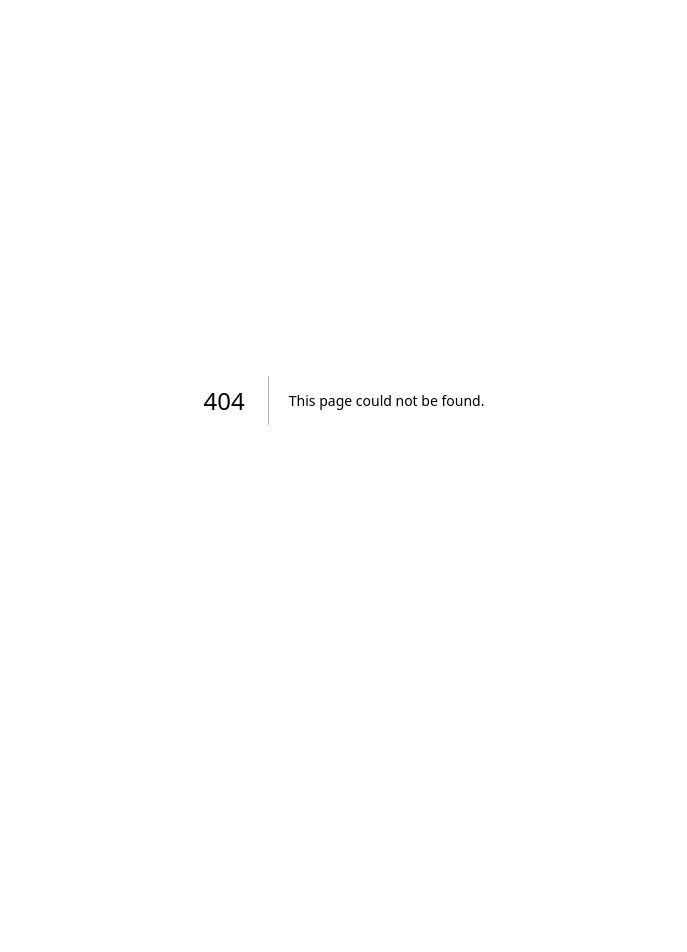
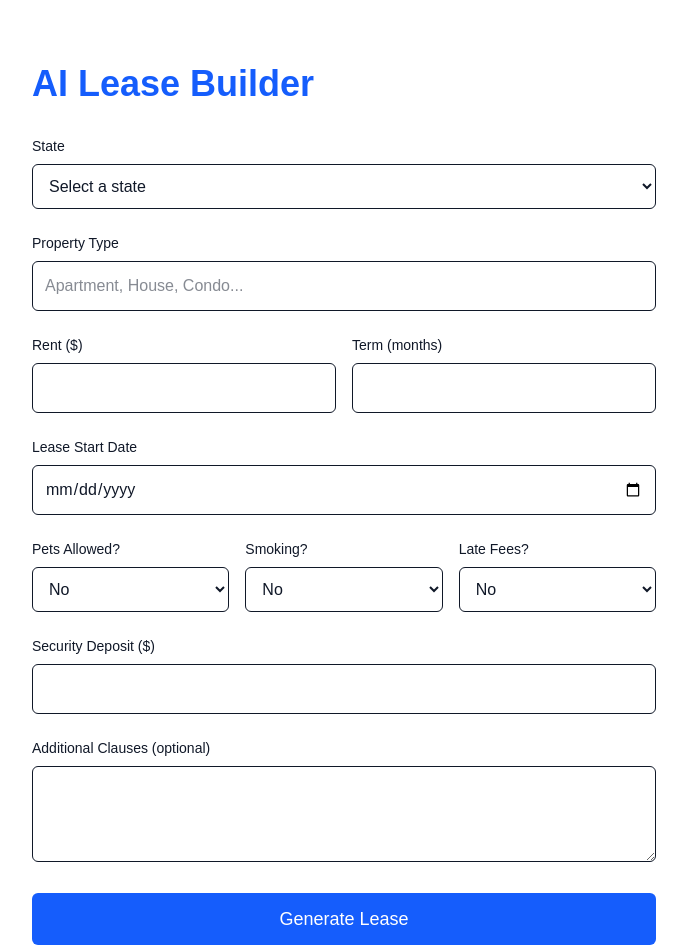
Before and after one commit to Shauliko/aileasebuilder, a Next.js app: page /generate-lease in a window 1280 px wide. Before the commit this address had no page. Shown: the top 952 px of the page, without its empty margins (296-983 px from the left). Before the commit the page ends 800 px from the top, so only its background shows below. Built offline with nearby package versions, Linux system fonts and the light colour scheme.

Commit message:
Added generate-lease page

```diff
--- /dev/null
+++ b/app/generate-lease/page.tsx
@@ -0,0 +1,182 @@
+"use client";
+
+import { useState } from "react";
+
+export default function GenerateLeasePage() {
+  const [loading, setLoading] = useState(false);
+  const [form, setForm] = useState({
+    state: "",
+    propertyType: "",
+    rent: "",
+    term: "",
+    startDate: "",
+    pets: "no",
+    smoking: "no",
+    lateFees: "no",
+    deposit: "",
+    extraClauses: ""
+  });
+
+  function updateField(key: string, value: string) {
+    setForm(prev => ({ ...prev, [key]: value }));
+  }
+
+  async function handleSubmit() {
+    setLoading(true);
+
+    try {
+      const res = await fetch("/api/generate-lease", {
+        method: "POST",
+        body: JSON.stringify(form)
+      });
+
+      const data = await res.json();
+      console.log("AI RESPONSE:", data);
+
+      alert("Lease generated! Check console output.");
+    } catch (e) {
+      console.error(e);
+      alert("Error generating lease");
+    }
+
+    setLoading(false);
+  }
+
+  return (
+    <div className="min-h-screen bg-white text-gray-900">
+      <div className="max-w-2xl mx-auto py-16 px-6">
+        <h1 className="text-4xl font-semibold text-blue-600 mb-8">
+          AI Lease Builder
+        </h1>
+
+        <div className="space-y-6">
+          {/* State */}
+          <div>
+            <label className="block mb-2 text-sm font-medium">State</label>
+            <select
+              className="border rounded-md w-full p-3"
+              onChange={(e) => updateField("state", e.target.value)}
+            >
+              <option value="">Select a state</option>
+              {[
+                "AL","AK","AZ","AR","CA","CO","CT","DE","FL","GA",
+                "HI","ID","IL","IN","IA","KS","KY","LA","ME","MD",
+                "MA","MI","MN","MS","MO","MT","NE","NV","NH","NJ",
+                "NM","NY","NC","ND","OH","OK","OR","PA","RI","SC",
+                "SD","TN","TX","UT","VT","VA","WA","WV","WI","WY"
+              ].map(s => <option key={s}>{s}</option>)}
+            </select>
+          </div>
+
+          {/* Property Type */}
+          <div>
+            <label className="block mb-2 text-sm font-medium">Property Type</label>
+            <input
+              className="border rounded-md w-full p-3"
+              placeholder="Apartment, House, Condo..."
+              onChange={(e) => updateField("propertyType", e.target.value)}
+            />
+          </div>
+
+          {/* Rent + Term */}
+          <div className="grid grid-cols-2 gap-4">
+            <div>
+              <label className="block mb-2 text-sm font-medium">Rent ($)</label>
+              <input
+                className="border rounded-md w-full p-3"
+                type="number"
+                onChange={(e) => updateField("rent", e.target.value)}
+              />
+            </div>
+
+            <div>
+              <label className="block mb-2 text-sm font-medium">Term (months)</label>
+              <input
+                className="border rounded-md w-full p-3"
+                type="number"
+                onChange={(e) => updateField("term", e.target.value)}
+              />
+            </div>
+          </div>
+
+          {/* Start Date */}
+          <div>
+            <label className="block mb-2 text-sm font-medium">Lease Start Date</label>
+            <input
+              type="date"
+              className="border rounded-md w-full p-3"
+              onChange={(e) => updateField("startDate", e.target.value)}
+            />
+          </div>
+
+          {/* Pets / Smoking / Late Fees */}
+          <div className="grid grid-cols-3 gap-4">
+            {/* Pets */}
+            <div>
+              <label className="block mb-2 text-sm font-medium">Pets Allowed?</label>
+              <select
+                className="border rounded-md w-full p-3"
+                onChange={(e) => updateField("pets", e.target.value)}
+              >
+                <option value="no">No</option>
+                <option value="yes">Yes</option>
+              </select>
+            </div>
+
+            {/* Smoking */}
+            <div>
+              <label className="block mb-2 text-sm font-medium">Smoking?</label>
+              <select
+                className="border rounded-md w-full p-3"
+                onChange={(e) => updateField("smoking", e.target.value)}
+              >
+                <option value="no">No</option>
+                <option value="yes">Yes</option>
+              </select>
+            </div>
+
+            {/* Late Fees */}
+            <div>
+              <label className="block mb-2 text-sm font-medium">Late Fees?</label>
+              <select
+                className="border rounded-md w-full p-3"
+                onChange={(e) => updateField("lateFees", e.target.value)}
+              >
+                <option value="no">No</option>
+                <option value="yes">Yes</option>
+              </select>
+            </div>
+          </div>
+
+          {/* Deposit */}
+          <div>
+            <label className="block mb-2 text-sm font-medium">Security Deposit ($)</label>
+            <input
+              className="border rounded-md w-full p-3"
+              type="number"
+              onChange={(e) => updateField("deposit", e.target.value)}
+            />
+          </div>
+
+          {/* Extra Clauses */}
+          <div>
+            <label className="block mb-2 text-sm font-medium">Additional Clauses (optional)</label>
+            <textarea
+              className="border rounded-md w-full p-3 h-24"
+              onChange={(e) => updateField("extraClauses", e.target.value)}
+            />
+          </div>
+
+          {/* Submit */}
+          <button
+            onClick={handleSubmit}
+            disabled={loading}
+            className="bg-blue-600 text-white rounded-md px-6 py-3 w-full text-lg hover:bg-blue-700"
+          >
+            {loading ? "Generating..." : "Generate Lease"}
+          </button>
+        </div>
+      </div>
+    </div>
+  );
+}
```
